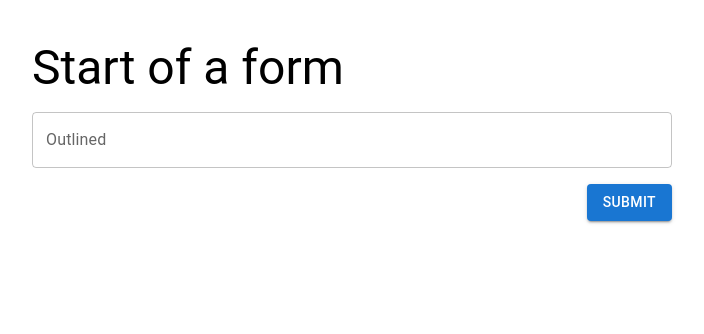
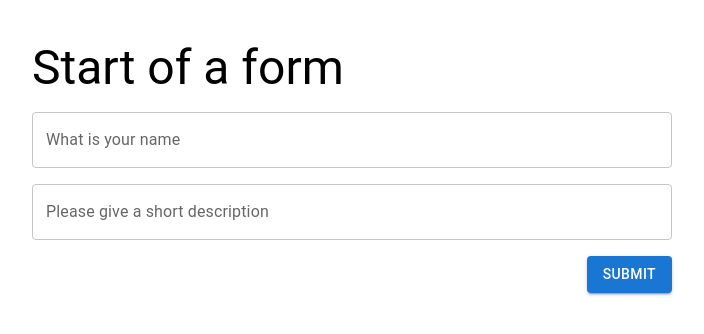
Before and after one commit to ultrachrisp/react-scratch, a React (Create React App) app: page / in a window 1280 px wide. Shown: the top 334 px of the page, without its empty margins (288-992 px from the left). Built offline with nearby package versions, Linux system fonts and the light colour scheme.

Commit message:
build(form): basics in place

```diff
--- a/package.json
+++ b/package.json
@@ -5,6 +5,7 @@
   "dependencies": {
     "@emotion/react": "^11.9.0",
     "@emotion/styled": "^11.8.1",
+    "@hookform/resolvers": "^2.9.0",
     "@mui/material": "^5.8.2",
     "@testing-library/jest-dom": "^5.16.4",
     "@testing-library/react": "^13.3.0",
@@ -20,7 +21,8 @@
     "react-hook-form": "^7.31.3",
     "react-scripts": "5.0.1",
     "typescript": "^4.7.2",
-    "web-vitals": "^2.1.4"
+    "web-vitals": "^2.1.4",
+    "yup": "^0.32.11"
   },
   "scripts": {
     "start": "react-scripts start",
--- /dev/null
+++ b/src/Components/TextFieldWrapper.tsx
@@ -0,0 +1,32 @@
+import TextField from '@mui/material/TextField';
+import React from 'react';
+import { Controller, useFormContext } from 'react-hook-form';
+import { TextFieldWrapperProps } from '../types';
+
+export default function TextFieldWrapper({
+  name,
+  label,
+  placeholder,
+  multiline,
+  disabled,
+}: TextFieldWrapperProps) {
+  const { control } = useFormContext();
+  return (
+    <Controller
+      name={name}
+      control={control}
+      render={({ field, fieldState: { error } }) => (
+        <TextField
+          {...field}
+          fullWidth
+          multiline={multiline}
+          disabled={disabled}
+          placeholder={placeholder}
+          label={label}
+          error={!!error}
+          helperText={error?.message}
+        />
+      )}
+    />
+  );
+}
--- /dev/null
+++ b/src/Form/SimpleForm.tsx
@@ -0,0 +1,41 @@
+import { Box, Grid, Typography } from '@mui/material';
+import Button from '@mui/material/Button';
+import React from 'react';
+import { useFormContext } from 'react-hook-form';
+import TextFieldWrapper from '../Components/TextFieldWrapper';
+
+export function SimpleForm(
+  { submitForm }: {
+    submitForm: (formValues: any) => void;
+  }
+) {
+  const { handleSubmit } = useFormContext();
+
+  return (
+    <Box sx={{ p: 4, margin: 'auto' }} justifyContent="center" alignItems="center" width="50vw">
+      <form onSubmit={handleSubmit(val => submitForm(val))}>
+        <Grid container spacing={2}>
+
+          <Grid item xs={12}>
+            <Typography variant="h3">Start of a form</Typography>
+          </Grid>
+
+          <Grid item xs={12}>
+            <TextFieldWrapper name="name" label="What is your name" />
+          </Grid>
+
+          <Grid item xs={12}>
+            <TextFieldWrapper name="description" label="Please give a short description" />
+          </Grid>
+
+          <Grid item xs={12}>
+            <Box display="flex" justifyContent="flex-end">
+              <Button type="submit" variant="contained" >Submit</Button>
+            </Box>
+          </Grid>
+
+        </Grid>
+      </form>
+    </Box >
+  )
+}
--- a/src/Form/index.tsx
+++ b/src/Form/index.tsx
@@ -1,45 +1,29 @@
-import { Box, Grid, Typography } from '@mui/material';
-import Button from '@mui/material/Button';
-import Textfield from '@mui/material/TextField';
+import { yupResolver } from '@hookform/resolvers/yup';
 import React from 'react';
-import { useForm } from 'react-hook-form';
+import { FormProvider, useForm } from 'react-hook-form';
+import { FormShape } from '../types';
+import { FormSchema } from './schema';
+import { SimpleForm } from './SimpleForm';
+
+const defaultValues: FormShape = {
+  name: '',
+  description: ''
+}
 
 function Form() {
-
-  const { register, handleSubmit, formState: { errors } } = useForm();
+  const formContext = useForm({
+    defaultValues: defaultValues,
+    resolver: yupResolver(FormSchema),
+  });
 
   const onSubmit = (data: any) => {
     console.log(data);
   }
 
   return (
-    <Box sx={{ p: 4, margin: 'auto' }} justifyContent="center" alignItems="center" width="50vw">
-      <form onSubmit={handleSubmit(onSubmit)}>
-        <Grid container spacing={2}>
-          <Grid item xs={12}>
-            <Typography variant="h3">Start of a form</Typography>
-          </Grid>
-          <Grid item xs={12}>
-            <Textfield label="Outlined" variant="outlined" fullWidth  {...register("dummy2", {
-              required: true,
-              minLength: {
-                value: 10,
-                message: "greater than 10"
-              },
-              maxLength: {
-                value: 15,
-                message: "less than 15"
-              },
-            })} error={!!errors.dummy2} helperText={errors.dummy2 && errors.dummy2.message} />
-          </Grid>
-          <Grid item xs={12}>
-            <Box display="flex" justifyContent="flex-end">
-              <Button type="submit" variant="contained" >Submit</Button>
-            </Box>
-          </Grid>
-        </Grid>
-      </form>
-    </Box>
+    <FormProvider {...formContext}>
+      <SimpleForm submitForm={onSubmit} />
+    </FormProvider>
   );
 }
 
--- /dev/null
+++ b/src/Form/schema.ts
@@ -0,0 +1,7 @@
+import * as yup from 'yup';
+import { FormShape } from '../types';
+
+export const FormSchema: yup.SchemaOf<FormShape> = yup.object({
+  name: yup.string().required('Filter name is required'),
+  description: yup.string().required('Filter type is required'),
+});
--- /dev/null
+++ b/src/types.ts
@@ -0,0 +1,15 @@
+export interface FormShape {
+  name: string;
+  description: string;
+}
+
+export interface BasicComponentProps {
+  name: string;
+  label: string;
+}
+
+export interface TextFieldWrapperProps extends BasicComponentProps {
+  placeholder?: string;
+  multiline?: boolean;
+  disabled?: boolean;
+}
```
Also changed, not shown: src/Components/CheckboxWrapper.tsx (added, +22 -0 lines), src/Components/SwitchWrapper.tsx (added, +22 -0 lines), 1 other file (tests, documents, lock files or other folders).
